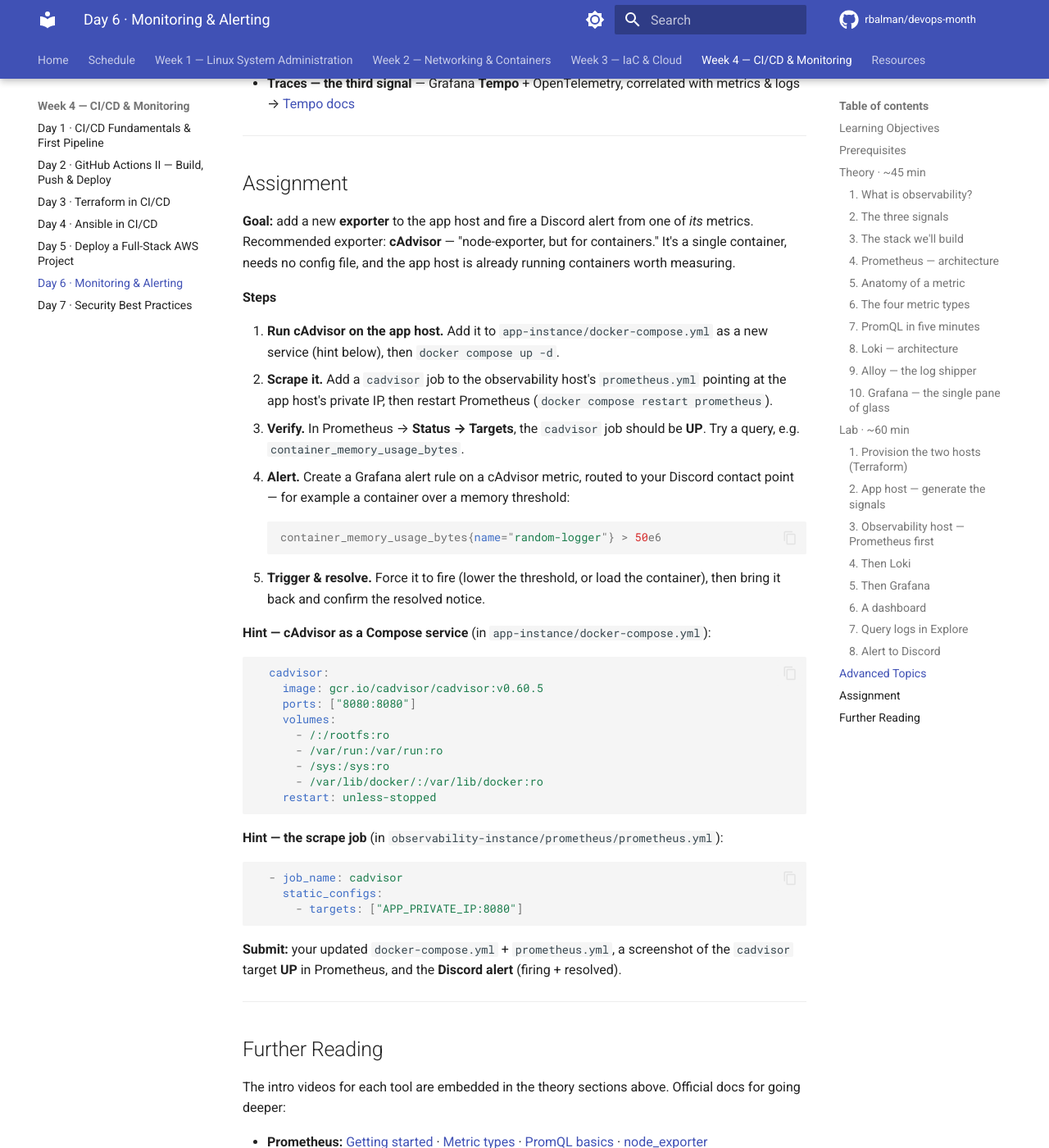
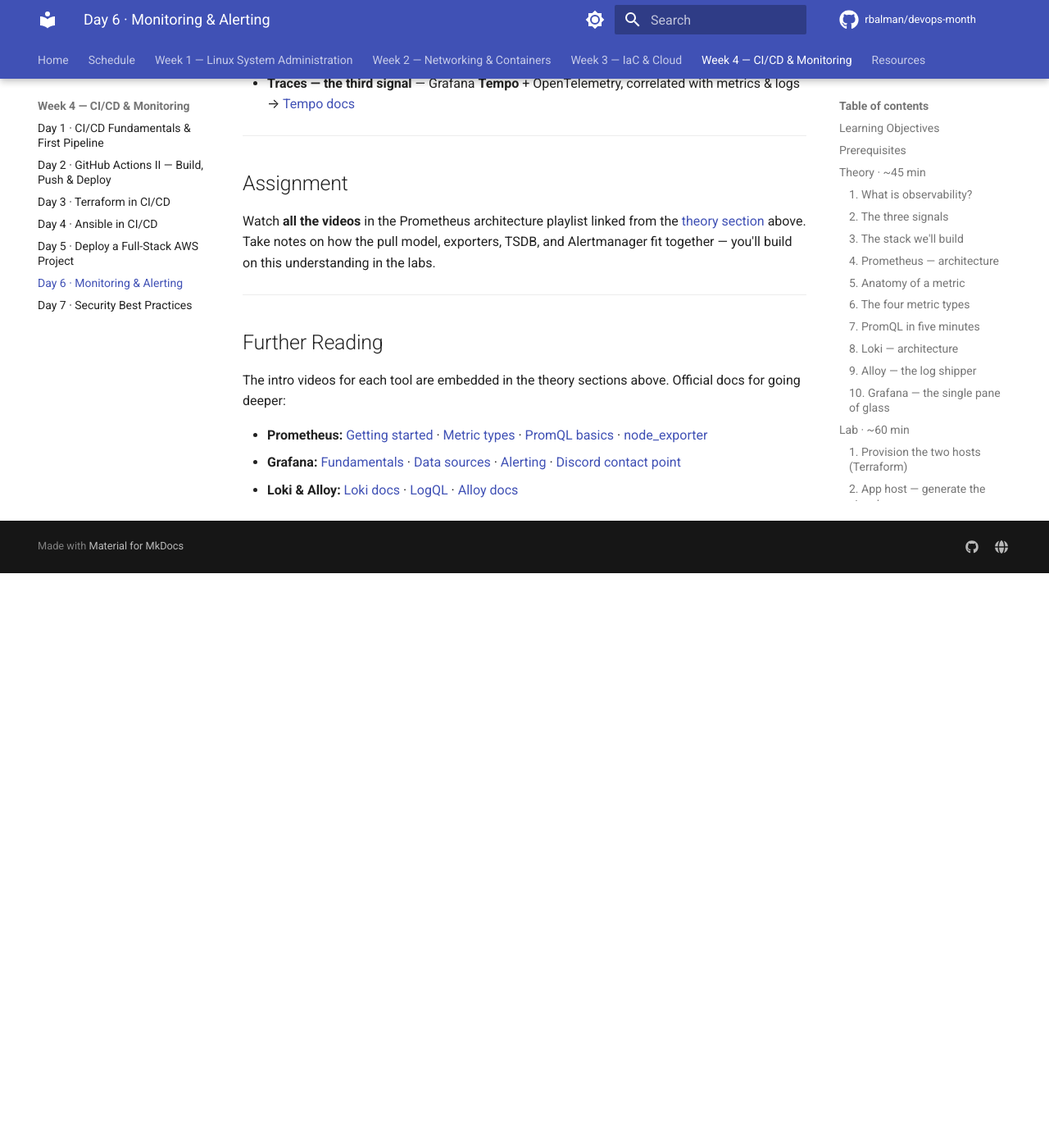
Before and after one commit to rbalman/devops-month, an MkDocs documentation site: the page built from docs/week-04/day-27.md, in a window 1280 px wide and 1400 px high, scrolled down 13047 px. Shown: the whole window at 82% size. Built offline with MkDocs 1.6.1 and Material for MkDocs 9.7.7, drawn with Linux system fonts in a browser that asks for light colours; comment, search, counter and statistics services are not loaded; after the commit the page ends 13746 px from its top, so only the background shows below that.

Commit message:
Update assignment monitoring day

````diff
--- a/docs/week-04/day-27.md
+++ b/docs/week-04/day-27.md
@@ -362,42 +362,7 @@
 
 ## Assignment
 
-**Goal:** add a new **exporter** to the app host and fire a Discord alert from one of *its* metrics. Recommended exporter: **cAdvisor** — "node-exporter, but for containers." It's a single container, needs no config file, and the app host is already running containers worth measuring.
-
-**Steps**
-
-1. **Run cAdvisor on the app host.** Add it to `app-instance/docker-compose.yml` as a new service (hint below), then `docker compose up -d`.
-2. **Scrape it.** Add a `cadvisor` job to the observability host's `prometheus.yml` pointing at the app host's private IP, then restart Prometheus (`docker compose restart prometheus`).
-3. **Verify.** In Prometheus → **Status → Targets**, the `cadvisor` job should be **UP**. Try a query, e.g. `container_memory_usage_bytes`.
-4. **Alert.** Create a Grafana alert rule on a cAdvisor metric, routed to your Discord contact point — for example a container over a memory threshold:
-   ```promql
-   container_memory_usage_bytes{name="random-logger"} > 50e6
-   ```
-5. **Trigger & resolve.** Force it to fire (lower the threshold, or load the container), then bring it back and confirm the resolved notice.
-
-**Hint — cAdvisor as a Compose service** (in `app-instance/docker-compose.yml`):
-
-```yaml
-  cadvisor:
-    image: gcr.io/cadvisor/cadvisor:v0.60.5
-    ports: ["8080:8080"]
-    volumes:
-      - /:/rootfs:ro
-      - /var/run:/var/run:ro
-      - /sys:/sys:ro
-      - /var/lib/docker/:/var/lib/docker:ro
-    restart: unless-stopped
-```
-
-**Hint — the scrape job** (in `observability-instance/prometheus/prometheus.yml`):
-
-```yaml
-  - job_name: cadvisor
-    static_configs:
-      - targets: ["APP_PRIVATE_IP:8080"]
-```
-
-**Submit:** your updated `docker-compose.yml` + `prometheus.yml`, a screenshot of the `cadvisor` target **UP** in Prometheus, and the **Discord alert** (firing + resolved).
+Watch **all the videos** in the Prometheus architecture playlist linked from the [theory section](#4-prometheus-architecture) above. Take notes on how the pull model, exporters, TSDB, and Alertmanager fit together — you'll build on this understanding in the labs.
 
 ---
 
````
